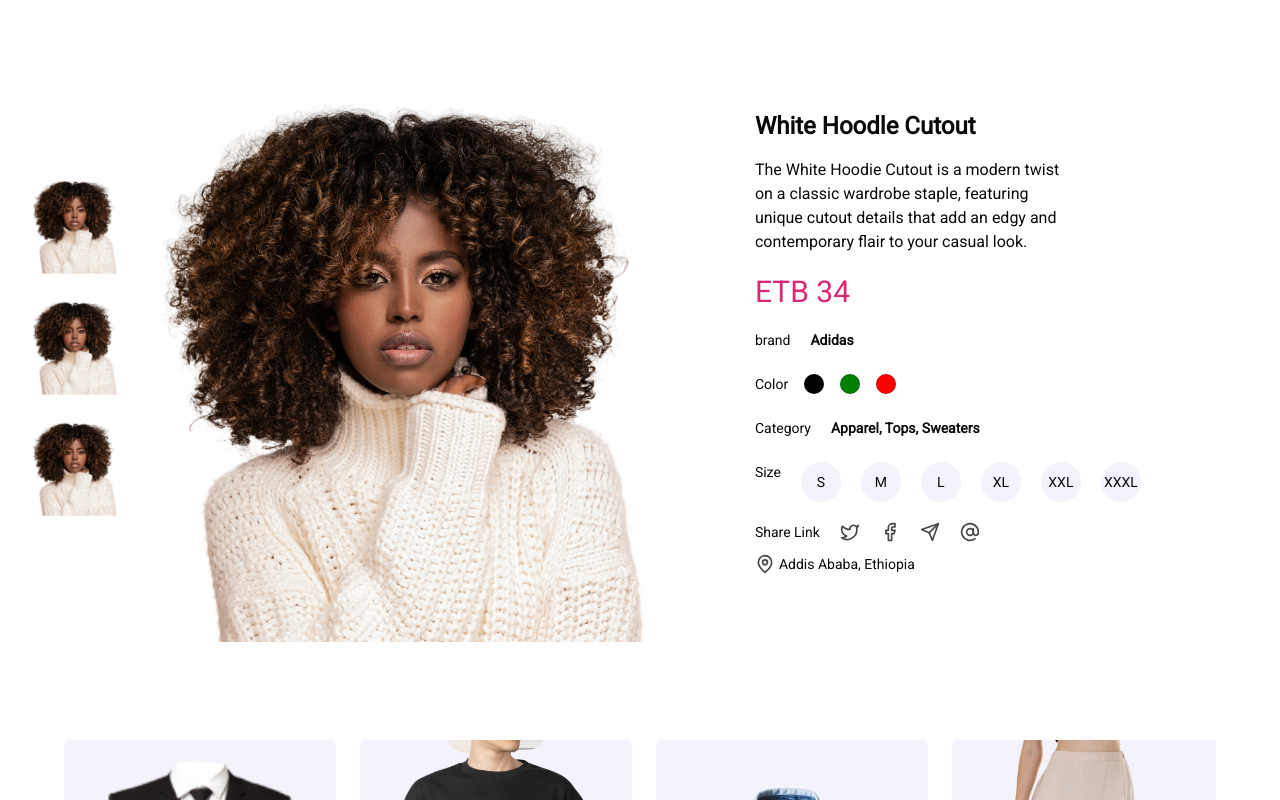
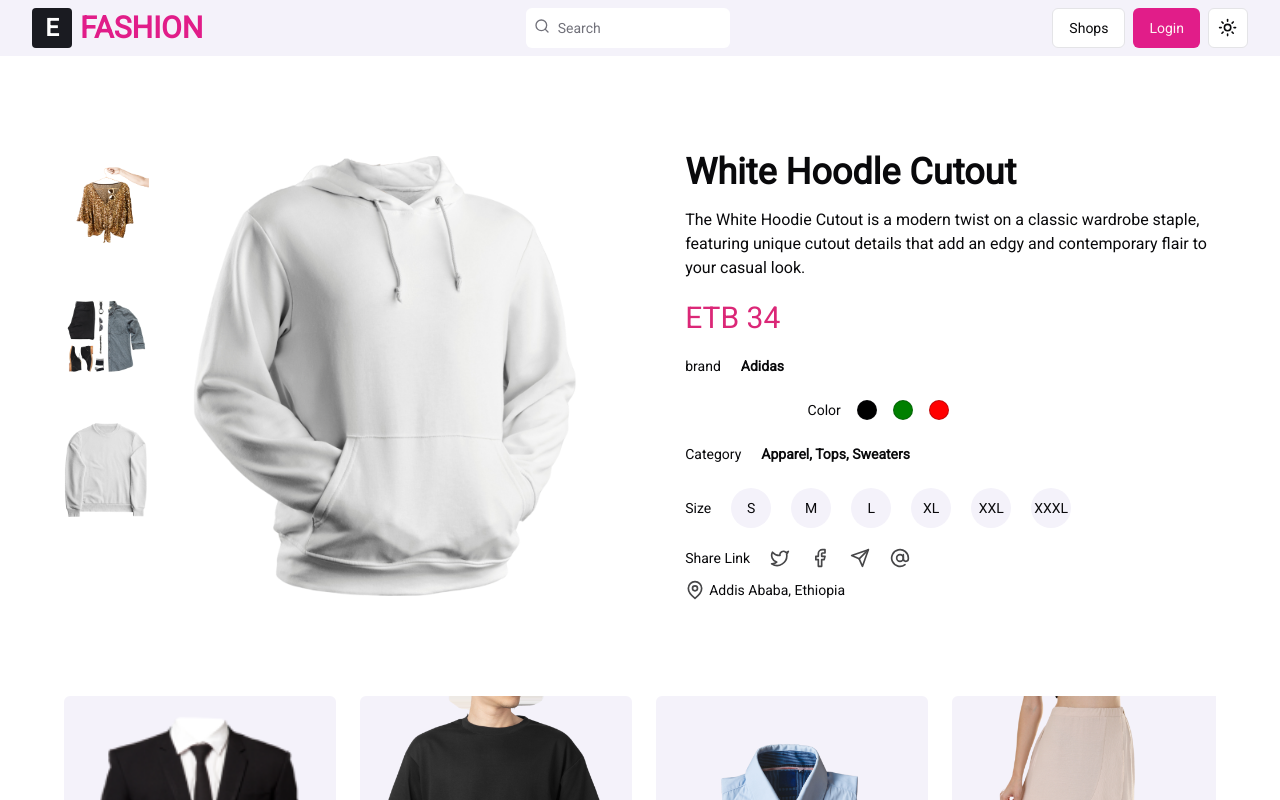
Before and after one commit to duressa-feyissa/StyleHub, a Next.js app in the folder web/: page /product in a window 1280 px wide. Shown: the top 800 px of the page. Built offline with nearby package versions, Linux system fonts and the light colour scheme; no server answers.

Commit message:
feat: Complete Product List Layout

```diff
--- a/web/app/(default)/filter/page.tsx
+++ b/web/app/(default)/filter/page.tsx
@@ -1,6 +1,7 @@
 "use client";
 
 import Product from "@/components/landing/Product";
+import ProductList from "@/components/landing/ProductList";
 import { useState } from "react";
 const sortOptions = [
   { name: "Most Popular", href: "#", current: true },
@@ -225,7 +226,7 @@
               <ScrollBar orientation="horizontal" />
             </ScrollArea>
           </div>
-          <Product />
+          {isToggled ? <ProductList /> : <Product />}
         </div>
       </div>
     </div>
--- a/web/app/product/page.tsx
+++ b/web/app/(default)/product/page.tsx
@@ -1,3 +1,4 @@
+"use client";
 import {
   Carousel,
   CarouselContent,
@@ -5,10 +6,11 @@
   CarouselNext,
   CarouselPrevious,
 } from "@/components/ui/carousel";
+import { useState } from "react";
 import Image from "next/image";
-import image from "../../public/hero/Image-2.png";
-import ProductCard from "../../components/landing/ProductCard";
+import ProductCard from "../../../components/landing/ProductCard";
 import { AtSign, Facebook, MapPin, SendIcon, Twitter } from "lucide-react";
+import { images } from "./product";
 
 const product = {
   id: 1,
@@ -20,21 +22,44 @@
   location: "Addis Ababa, 4 kilo",
 };
 
+const initialMainImage = images[0];
+
 export default function Page() {
+  const [mainImage, setMainImage] = useState(initialMainImage);
+
+  const handleImageClick = (image: any) => {
+    setMainImage(image);
+  };
+
+  const filteredImages = images.filter((img) => img.id !== mainImage.id);
+
   return (
-    <div className="w-full flex flex-col items-center justify-center gap-y-24 pt-10 lg:container">
-      <div className="flex justify-center items-center gap-x-24">
+    <div className="w-full flex flex-col items-center justify-center gap-y-24 pt-24 lg:container">
+      <div className="flex justify-center items-center gap-x-24 lg:container">
         <div className="flex gap-x-10">
-          <div className="flex flex-col gap-y-4 justify-center items-center">
-            <Image src={image} alt="image" width={233} height={233} />
-            <Image src={image} alt="image" width={233} height={233} />
-            <Image src={image} alt="image" width={233} height={233} />
+          <div className=" flex flex-col gap-y-10">
+            {filteredImages.map((img) => (
+              <Image
+                key={img.id}
+                src={img.src}
+                alt={img.alt}
+                width={130}
+                height={130}
+                onClick={() => handleImageClick(img)}
+              />
+            ))}
           </div>
-          <Image src={image} alt="image" width={500} height={500} />
+          <Image
+            className="fill"
+            src={mainImage.src}
+            alt={mainImage.alt}
+            width={400}
+            height={400}
+          />
         </div>
         <div className="flex flex-col items-start justify-start gap-y-5 w-1/2">
-          <div className="flex flex-col justify-start items-start gap-y-4 pr-44">
-            <p className="text-2xl font-semibold">White Hoodle Cutout</p>
+          <div className="flex flex-col justify-start items-start gap-y-4">
+            <p className="text-4xl font-semibold">White Hoodle Cutout</p>
             <p className="text-md text-Outline">
               The White Hoodie Cutout is a modern twist on a classic wardrobe
               staple, featuring unique cutout details that add an edgy and
@@ -49,7 +74,7 @@
               <p>brand</p>
               <p className="font-semibold">Adidas</p>
             </div>
-            <div className="flex gap-x-4">
+            <div className="flex gap-x-4 justify-center items-center">
               <p>Color</p>
               {["black", "green", "red"].map((color) => (
                 <div
@@ -63,7 +88,7 @@
               <p>Category</p>
               <p className="font-semibold">Apparel, Tops, Sweaters</p>
             </div>
-            <div className="flex gap-x-5">
+            <div className="flex gap-x-5 justify-center items-center">
               <p>Size</p>
               <div className="flex gap-x-5 items-center w-full">
                 {["S", "M", "L", "XL", "XXL", "XXXL"].map((size) => (
--- /dev/null
+++ b/web/app/(default)/product/product.ts
@@ -0,0 +1,6 @@
+export const images = [
+    { id: 1, src: "/products/10.png", alt: 'Image 1' },
+    { id: 2, src: "/products/11.png", alt: 'Image 2' },
+  { id: 3, src: "/products/12.png", alt: 'Image 3' },
+    { id: 4, src: "/products/13.png", alt: 'Image 4' },
+];
--- /dev/null
+++ b/web/components/landing/ProductList.tsx
@@ -0,0 +1,15 @@
+import Image from "next/image";
+import ProductListCard from "@/components/landing/ProductListCard";
+
+export default function page() {
+  return (
+    <div className="pt-10 flex flex-col gap-y-10">
+      <ProductListCard />
+      <ProductListCard />
+      <ProductListCard />
+      <ProductListCard />
+      <ProductListCard />
+      <ProductListCard />
+    </div>
+  );
+}
--- /dev/null
+++ b/web/components/landing/ProductListCard.tsx
@@ -0,0 +1,52 @@
+import Image from "next/image";
+import { AtSign, Facebook, MapPin, SendIcon, Twitter } from "lucide-react";
+
+export default function page() {
+  return (
+    <div className="flex gap-x-5">
+      <Image src="/hero/Image-2.png" alt="Image-1" width={250} height={250} />
+      <div className="flex flex-col items-start justify-center gap-y-5 w-full">
+        <div className="flex flex-col justify-start items-start">
+          <p className="text-lg font-semibold">White Hoodle Cutout</p>
+          <p className="text-sm text-Outline">
+            The White Hoodie Cutout is a modern twist on a classic wardrobe
+            staple, featuring unique cutout details that add an edgy and
+            contemporary flair to your casual look.
+          </p>
+        </div>
+        <div>
+          <p className="text-xl text-pink-600">ETB 34</p>
+        </div>
+        <div className="flex flex-col gap-y-6 text-sm">
+          <div className="flex gap-x-4  justify-center items-center">
+            <p>Color</p>
+            {["black", "green", "red"].map((color) => (
+              <div
+                key={color}
+                className={`w-5 h-5 rounded-full border border-opacity-25 border-onSurface`}
+                style={{ backgroundColor: color }}
+              ></div>
+            ))}
+          </div>
+        </div>
+        <div className="flex gap-x-5 justify-center items-center">
+          <p>Size</p>
+          <div className="flex gap-x-5 items-center w-full">
+            {["S", "M", "L", "XL", "XXL", "XXXL"].map((size) => (
+              <div
+                key={size}
+                className="bg-surfaceContainerLow w-9 h-9 flex justify-center items-center rounded-full"
+              >
+                <p className="text-xs">{size}</p>
+              </div>
+            ))}
+          </div>
+        </div>
+        <div className="flex gap-x-1 justify-start items-center">
+          <MapPin className="w-5 h-5 opacity-75" />
+          <p>Addis Ababa, Ethiopia</p>
+        </div>
+      </div>
+    </div>
+  );
+}
```
